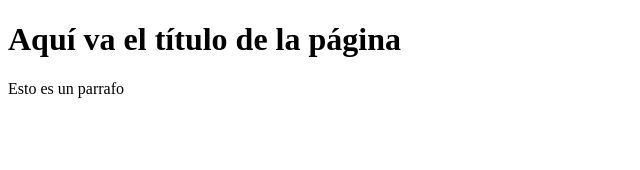
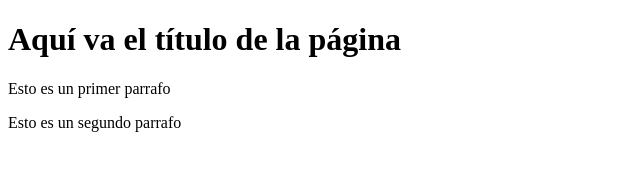
Before and after one commit to AlexBedoya0803/Proyecto-web-empresa-c, a plain HTML site: page index.html in a window 1280 px wide. Shown: the whole page, without its empty margins (0-640 px from the left). Drawn offline with Linux system fonts and the light colour scheme.

Commit message:
Agregando segundo parrafo

```diff
--- a/index.html
+++ b/index.html
@@ -8,6 +8,7 @@
 </head>
 <body>
     <h1>Aquí va el título de la página</h1>
-    <p>Esto es un parrafo</p>
+    <p>Esto es un primer parrafo</p>
+    <p>Esto es un segundo parrafo</p>
 </body>
 </html>
```
